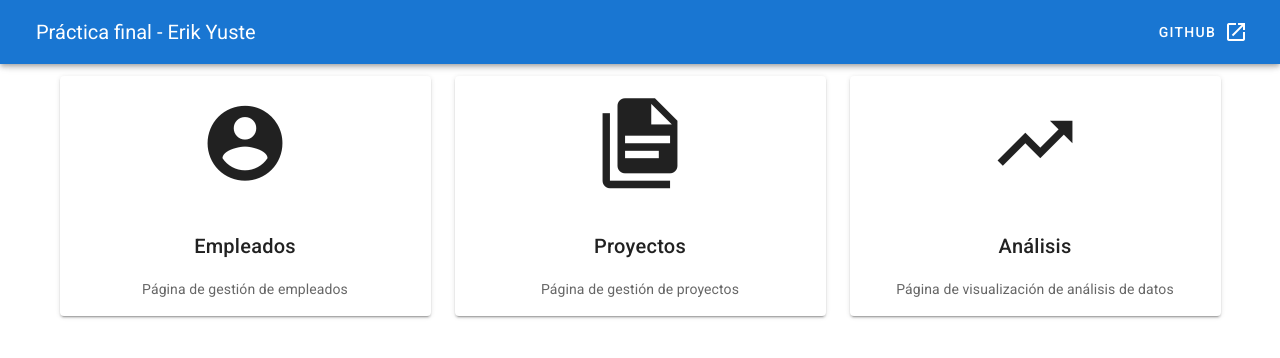
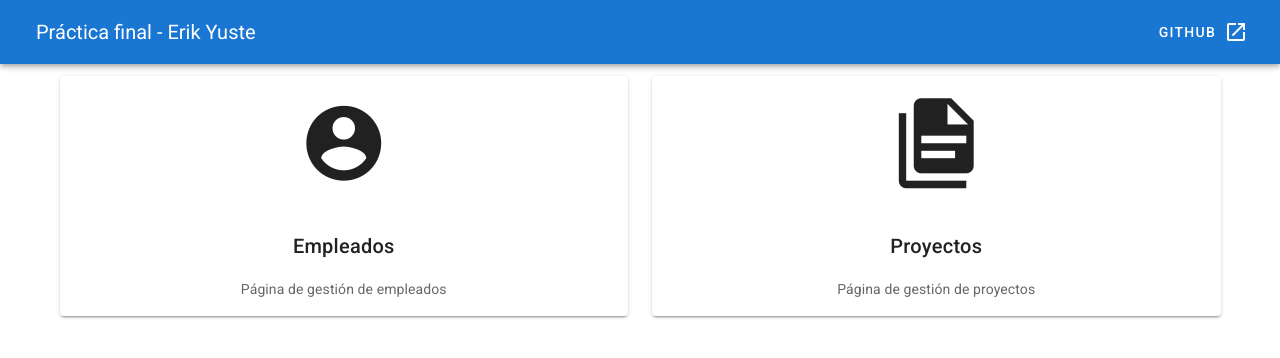
Before and after one commit to eyuste-FS/PracticaFinal, a Vue app in the folder vuefrontend/: page / in a window 1280 px wide. Shown: the top 358 px of the page. Built offline with nearby package versions, Linux system fonts and the light colour scheme.

Commit message:
Front: analisis eliminado

```diff
--- a/vuefrontend/src/components/HomeComp.vue
+++ b/vuefrontend/src/components/HomeComp.vue
@@ -31,13 +31,7 @@ export default {
         desc: "Página de gestión de proyectos",
         name:"proyectos",
         icon: "mdi mdi-file-document-multiple",
-      },
-      {
-        title: "Análisis",
-        desc: "Página de visualización de análisis de datos",
-        name:"analisis",
-        icon: "mdi mdi-trending-up ",
-      },
+      }
     ],
   }),
 };
--- a/vuefrontend/src/router/index.js
+++ b/vuefrontend/src/router/index.js
@@ -39,12 +39,6 @@ const routes = [
     name: 'asignarempleados',
     // lazy-loaded when the route is visited.
     component: () => import(/* webpackChunkName: "asignarempleados" */ '../views/AsignarEmpleadosView.vue')
-  },
-  {
-    path: '/analisis',
-    name: 'analisis',
-    // lazy-loaded when the route is visited.
-    component: () => import(/* webpackChunkName: "analisis" */ '../views/AnalisisView.vue')
   }
 ]
 
```
